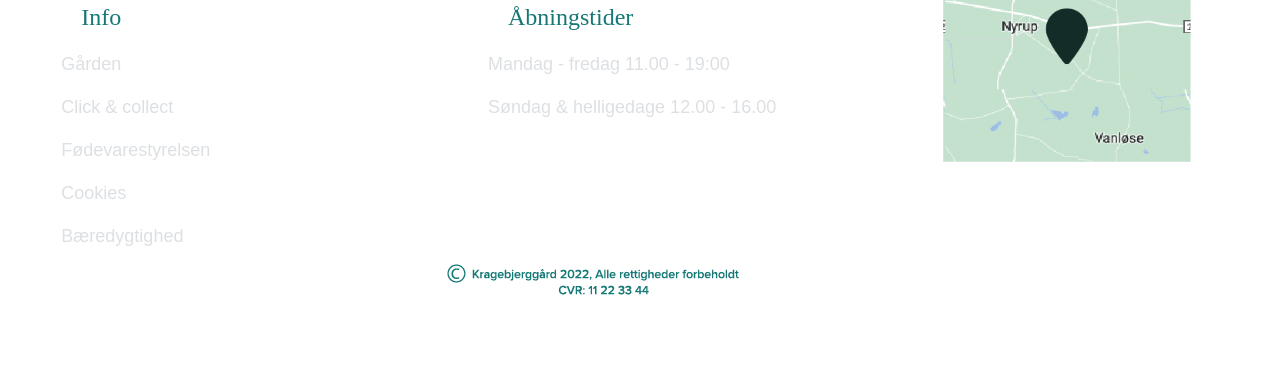
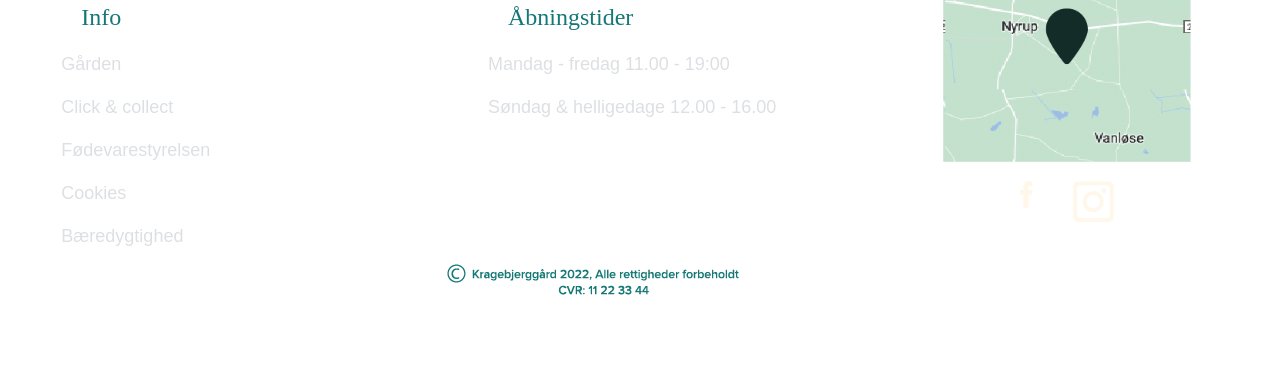
Before and after one commit to CaptainProngs/Kragebjerggaard, a PHP site: page / in a window 1280 px wide. Shown: the part 430-801 px from the top of the page. Run offline with PHP 8.4, Linux system fonts and the light colour scheme; style sheets or scripts are compiled from the project's sources; some libraries are stand-ins or nearby versions.

Commit message:
afstand.

```diff
--- a/index.php
+++ b/index.php
@@ -79,9 +79,9 @@
             <a class="nav-link px-4"
                href="https://www.google.com/maps/place/Kragebjergg%C3%A5rd/@55.5481506,11.6582068,17z/data=!3m1!4b1!4m5!3m4!1s0x46528422abd36d6d:0x6559ba81305fb08b!8m2!3d55.5481426!4d11.6603878">
                 <img style="min-width: 100px" src="images/map.png" alt="cart"></a>
-            <div class="row">
-                <a class="nav-link col-1" href="#"><img src="images/Facebook.png" alt="Facebook"></a>
-                <a class="nav-link col-1" href="#"><img src="images/Instagram.png" alt="instagram"></a>
+            <div class="row justify-content-center">
+                <a class="nav-link col-2" href="#"><img src="images/Facebook.png" alt="Facebook"></a>
+                <a class="nav-link col-3" href="#"><img src="images/Instagram.png" alt="instagram"></a>
             </div>
         </div>
     </div>
```
